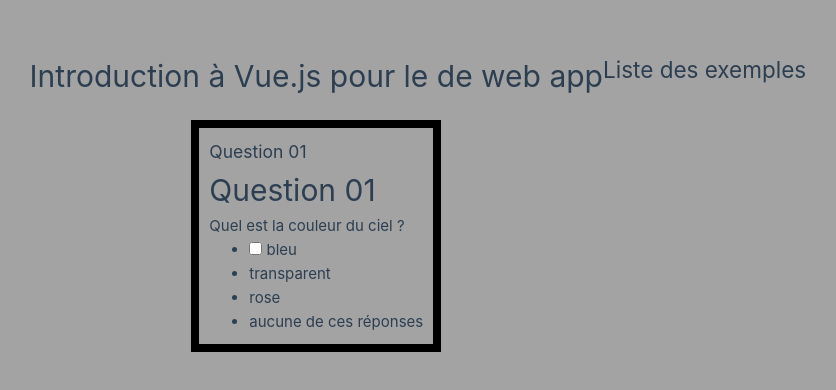
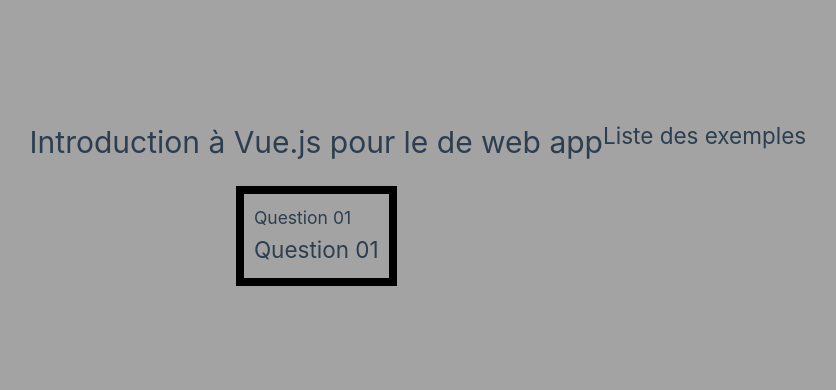
Before and after one commit to prof-moevus/sae_2025_vuejs, a Vue app: page / in a window 1280 px wide. Shown: the part 188-578 px from the top of the page, without its empty margins (37-873 px from the left). Built offline with nearby package versions, Linux system fonts and the light colour scheme.

Commit message:
Create blank project

```diff
--- a/src/components/Question01.vue
+++ b/src/components/Question01.vue
@@ -1,17 +1,13 @@
 <script setup>
-
+import { ref } from 'vue'
+const answer = ref('A')
 </script>
 
 <template>
-<h1>Question 01</h1>
+  <h2>Question 01</h2>
 
-  <p>Quel est la couleur du ciel ?</p>
-  <ul>
-    <li> <input type="checkbox"/> bleu</li>
-    <li>transparent</li>
-    <li>rose</li>
-    <li>aucune de ces réponses</li>
-  </ul>
+
+
 </template>
 
 <style scoped>
```
